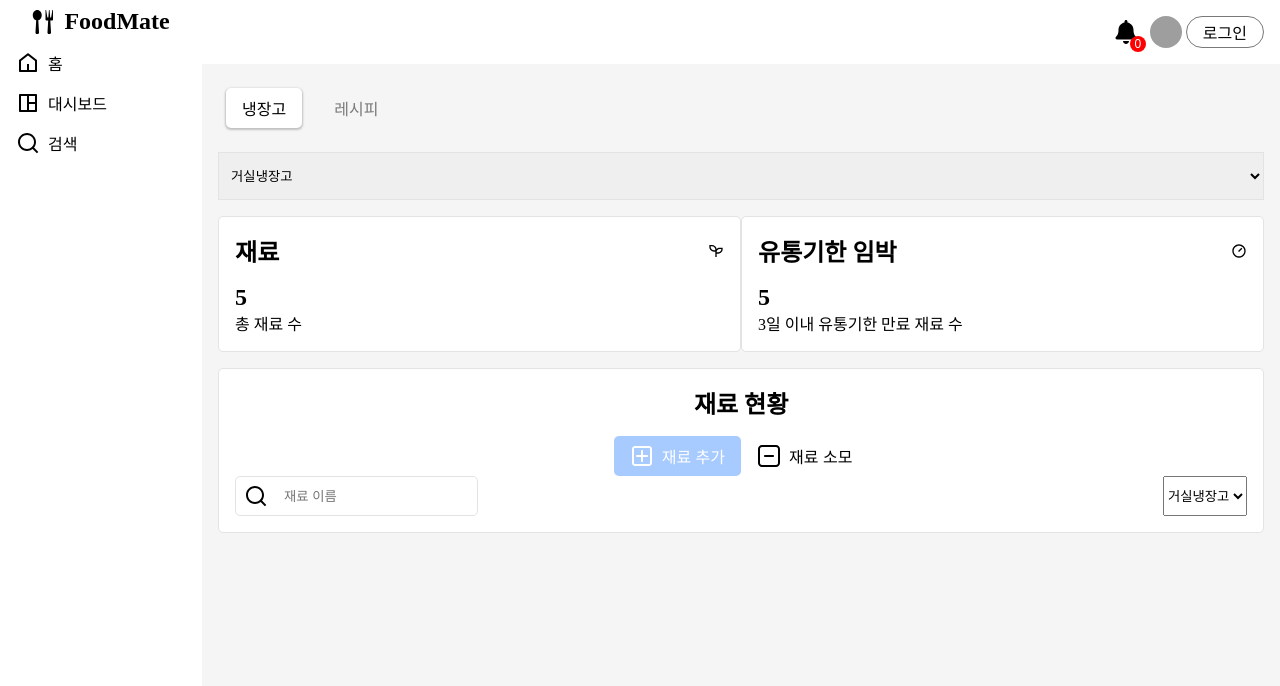
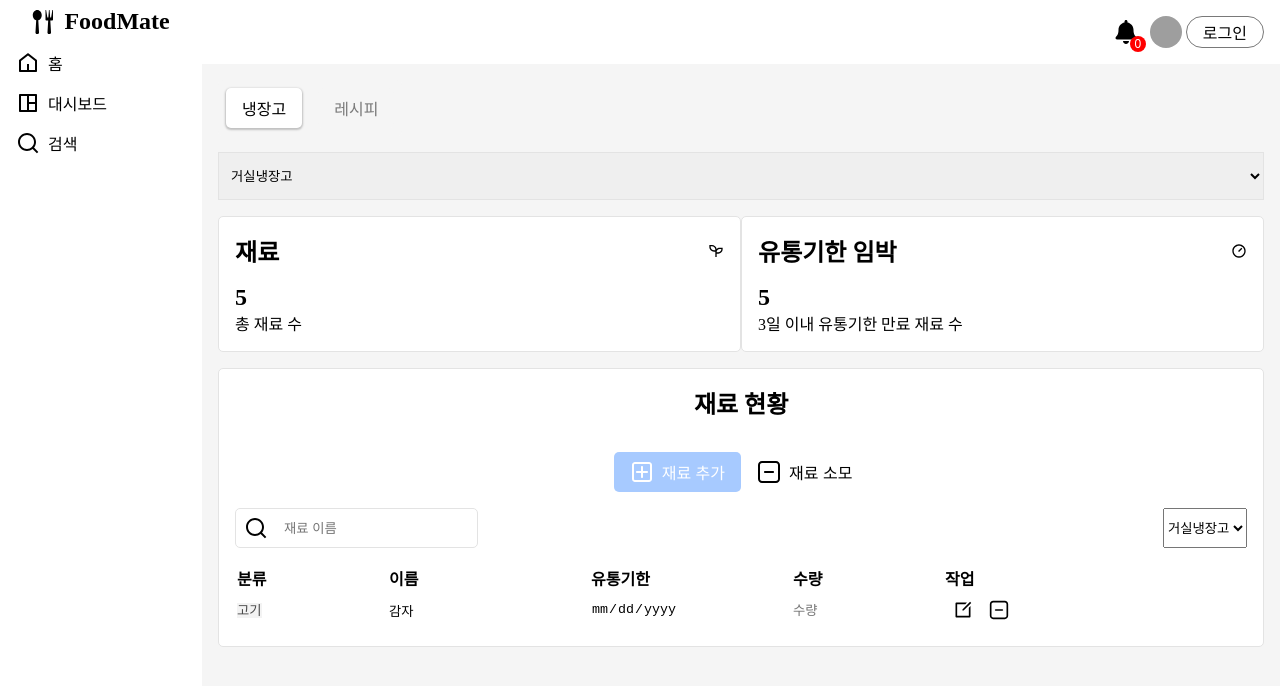
Before and after one commit to MzHong00/cookidge, a React (Create React App) app in the folder client/: page /dashboard in a window 1280 px wide. Shown: the top 686 px of the page. Built offline with nearby package versions, Linux system fonts and the light colour scheme; grey boxes are pictures that could not be loaded.

Commit message:
client 업데이트

```diff
--- /dev/null
+++ b/client/src/features/ingredient/view/index.ts
@@ -0,0 +1 @@
+export { IngredientListContainer } from "./ui/ingredientListContainer/ingredientListContainer";
--- /dev/null
+++ b/client/src/features/ingredient/view/ui/ingredientItemBox/ingredientItemBox.module.css
@@ -0,0 +1,51 @@
+.container input {
+    width: 100%;
+    height: 2rem;
+}
+
+.container> :nth-child(1) {
+    width: 15%;
+}
+
+.container> :nth-child(2) {
+    width: 20%;
+}
+
+.container> :nth-child(3) {
+    width: 20%;
+}
+
+.container> :nth-child(4) {
+    width: 15%;
+}
+
+
+.disabledContainer input {
+    background-color: white;
+    border: none;
+    color: black;
+}
+
+.disabledContainer select {
+    border: none;
+    color: black;
+    -webkit-appearance: none;
+    -moz-appearance: none;
+    appearance: none;
+}
+
+.disabledContainer select::-ms-expand {
+    display: none;
+}
+
+.ingredientActionBar {
+    display: flex;
+}
+
+.ingredientActionBar button {
+    padding: 0.5rem;
+}
+
+.ingredientActionBar svg {
+    font-size: 1.25rem !important;
+}
--- /dev/null
+++ b/client/src/features/ingredient/view/ui/ingredientItemBox/ingredientItemBox.tsx
@@ -0,0 +1,64 @@
+import { RiEditBoxLine } from "@react-icons/all-files/ri/RiEditBoxLine";
+import { CgRemoveR } from "@react-icons/all-files/cg/CgRemoveR";
+
+import { Ingredient } from "shared/types";
+import styles from "./ingredientItemBox.module.css";
+import { IconButton } from "shared/ui/iconButton";
+
+interface Props extends React.HTMLAttributes<HTMLTableRowElement>, Ingredient {
+  onClickEdit?: () => void;
+  onClickRemove?: () => void;
+  disabled?: boolean;
+}
+
+export const IngredientItemBox = ({
+  name,
+  category,
+  quantity,
+  expired_at,
+  onClickEdit,
+  onClickRemove,
+  className,
+  disabled = false,
+  ...props
+}: Props) => {
+  return (
+    <tr
+      className={`${styles.container} ${styles.disabledContainer} ${className}`}
+      {...props}
+    >
+      <td>
+        <select disabled={disabled} >
+          {["고기", "채소"].map((item) => (
+            <option key={item} defaultValue={category}>{item}</option>
+          ))}
+        </select>
+      </td>
+      <td>
+        <input
+          defaultValue={name}
+          placeholder="재료 이름"
+          disabled={disabled}
+        />
+      </td>
+      <td>
+        <input type="date" disabled={disabled} />
+      </td>
+      <td>
+        <input
+          defaultValue={quantity}
+          placeholder="수량"
+          disabled={disabled}
+        />
+      </td>
+      <td className={styles.ingredientActionBar}>
+        {onClickEdit && (
+          <IconButton Icon={RiEditBoxLine} onClick={onClickEdit} />
+        )}
+        {onClickRemove && (
+          <IconButton Icon={CgRemoveR} onClick={onClickRemove} />
+        )}
+      </td>
+    </tr>
+  );
+};
--- a/client/src/widgets/ingredient/ui/ingredientBox.module.css
+++ b/client/src/features/ingredient/view/ui/ingredientListContainer/ingredientListContainer.module.css
@@ -2,6 +2,7 @@
     display: flex;
     flex-direction: column;
     align-items: center;
+    gap: 1rem;
 }
 
 .ingredientControls {
@@ -18,3 +19,7 @@
     display: flex;
     justify-content: space-between;
 }
+
+.ingredientList {
+    width: 100%;
+}
--- a/client/src/widgets/ingredient/ui/ingredientBox.tsx
+++ b/client/src/features/ingredient/view/ui/ingredientListContainer/ingredientListContainer.tsx
@@ -1,13 +1,15 @@
 import { CgRemoveR } from "@react-icons/all-files/cg/CgRemoveR";
 import { CgAddR } from "@react-icons/all-files/cg/CgAddR";
+
+import { IngredientItemBox } from "../ingredientItemBox/ingredientItemBox";
 
 import { IconButton } from "shared/ui/iconButton";
 import { SearchBox } from "shared/ui/searchBox";
 import { SubjectBox } from "shared/ui/subjectBox";
 
-import styles from "./ingredientBox.module.css";
+import styles from "./ingredientListContainer.module.css";
 
-export const IngredientBox = () => {
+export const IngredientListContainer = () => {
   return (
     <SubjectBox title="재료 현황" className={styles.ingredientBox}>
       <div className={styles.ingredientControls}>
@@ -25,6 +27,27 @@ export const IngredientBox = () => {
           <option value="김치냉장고">김치냉장고</option>
         </select>
       </div>
+      <table className={styles.ingredientList}>
+        <thead>
+        <tr style={{textAlign: "left"}}>
+          <th>분류</th>
+          <th>이름</th>
+          <th>유통기한</th>
+          <th>수량</th>
+          <th>작업</th>
+        </tr>
+        </thead>
+        <tbody>
+        <IngredientItemBox
+          _id={""}
+          name={"감자"}
+          category={"채소류"}
+          onClickEdit={() => {}}
+          onClickRemove={() => {}}
+          disabled
+        />
+        </tbody>
+      </table>
     </SubjectBox>
   );
 };
--- a/client/src/pages/dashboard/index.tsx
+++ b/client/src/pages/dashboard/index.tsx
@@ -1,7 +1,7 @@
 import { RiSeedlingLine } from "@react-icons/all-files/ri/RiSeedlingLine";
 import { RiTimer2Line } from "@react-icons/all-files/ri/RiTimer2Line";
 
-import { IngredientBox } from "widgets/ingredient";
+import { IngredientListContainer } from "features/ingredient/view";
 import { ItemSelectionBox } from "shared/ui/itemSelectionBox";
 import { SubjectBox } from "shared/ui/subjectBox";
 
@@ -33,7 +33,7 @@ export const Dashboard = () => {
           <p>3일 이내 유통기한 만료 재료 수</p>
         </SubjectBox>
       </div>
-      <IngredientBox />
+      <IngredientListContainer />
     </div>
   );
 };
--- a/client/src/shared/ui/iconButton/index.module.css
+++ b/client/src/shared/ui/iconButton/index.module.css
@@ -13,6 +13,10 @@
 }
 .iconButton:hover {
     filter: brightness(0.95);
+}
+
+.icon {
+    font-size: 1.5rem;
 }
 
 .IconImage {
--- a/client/src/shared/ui/iconButton/index.tsx
+++ b/client/src/shared/ui/iconButton/index.tsx
@@ -32,7 +32,7 @@ export const IconButton = ({
           referrerPolicy="no-referrer"
         />
       )}
-      {Icon && <Icon style={{ fontSize: "1.5rem" }} />}
+      {Icon && <Icon className={styles.icon}/>}
       {title && <p>{title}</p>}
       {isCounterVisible && (
         <div
--- a/client/src/shared/ui/itemSelectionBox/ui/itemSelectionBox.tsx
+++ b/client/src/shared/ui/itemSelectionBox/ui/itemSelectionBox.tsx
@@ -16,6 +16,7 @@ export const ItemSelectionBox = ({
     <div className={`${styles.container} ${className}`} {...props}>
       {itemList.map((item) => (
         <IconButton
+          key={item}
           title={item}
           className={`${styles.item} ${
             item === activeItem && styles.activeItem
--- a/client/src/widgets/ingredient/index.ts
+++ /dev/null
@@ -1 +0,0 @@
-export { IngredientBox } from "./ui/ingredientBox";
```
Also changed, not shown: 1 other file (tests, documents, lock files or other folders).
